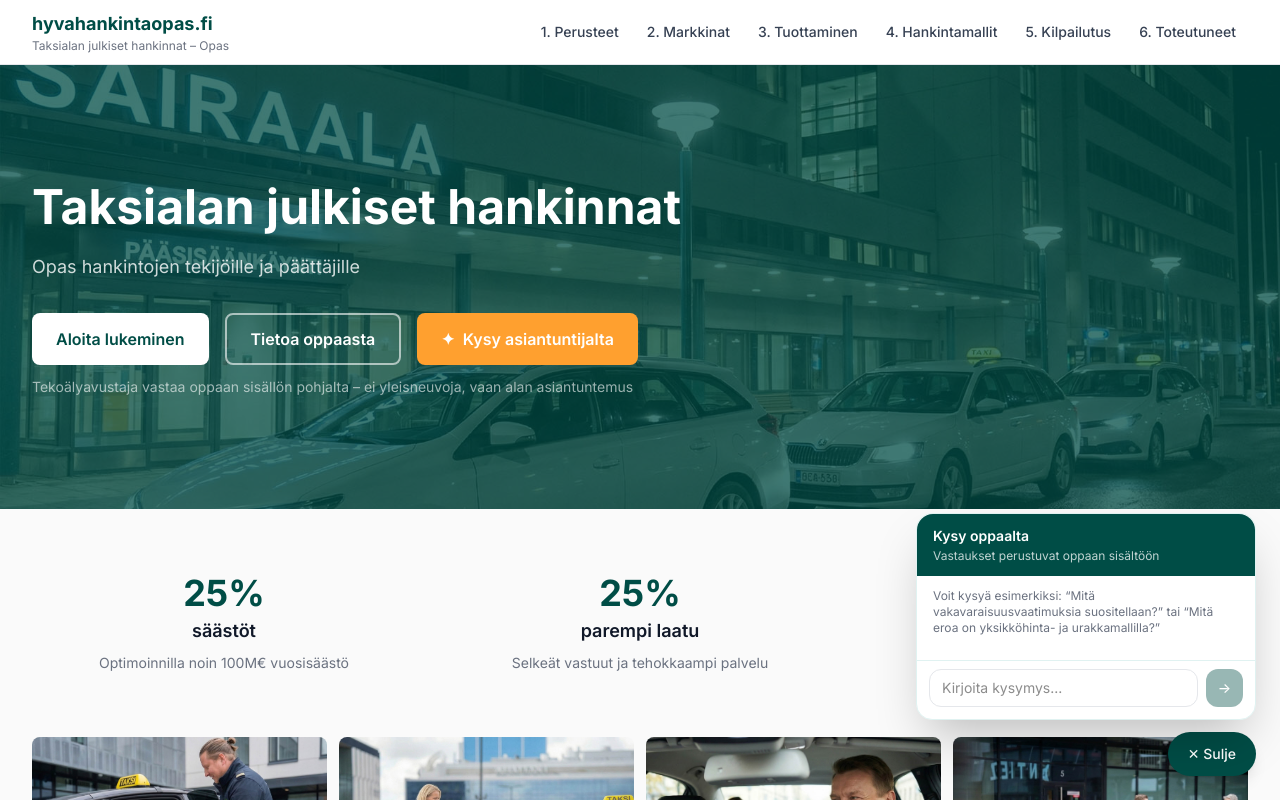
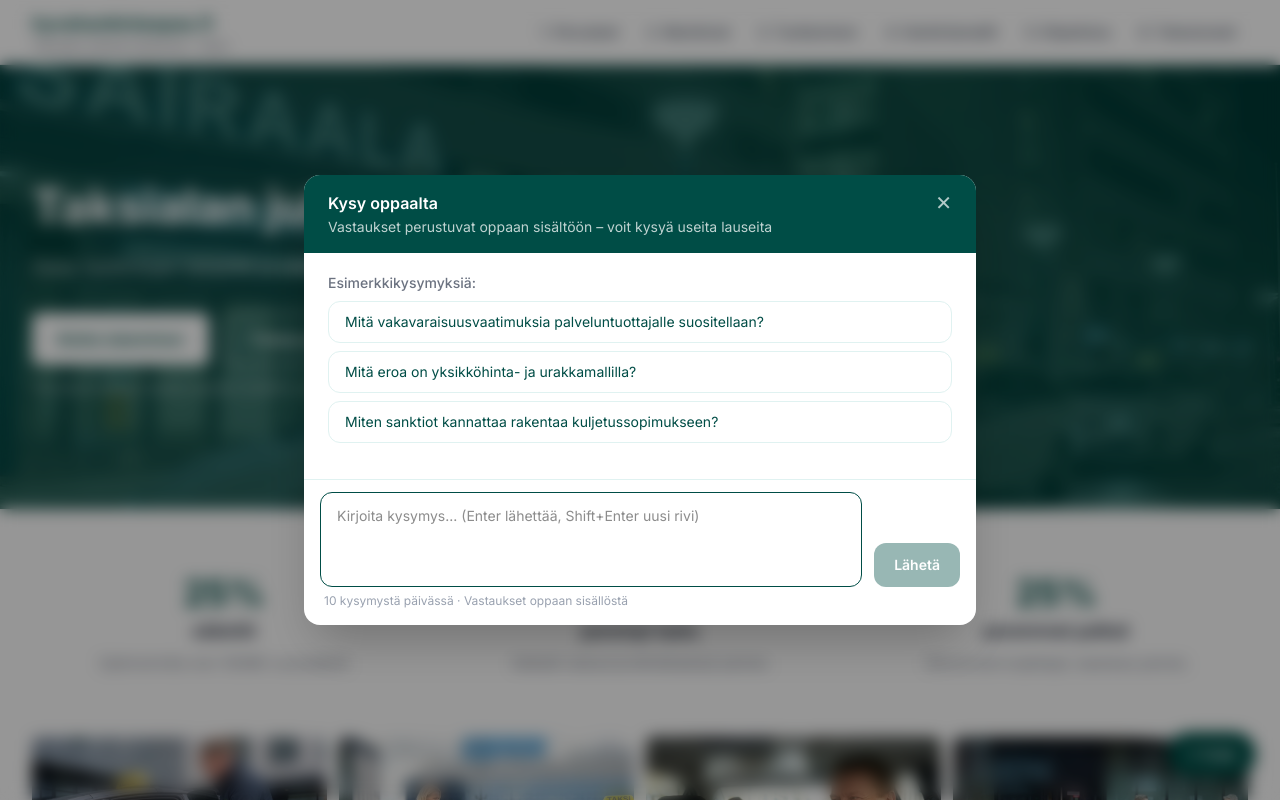
Before and after one commit to tuomohalminen-blip/hyvahankintaopas, a Next.js app: page / in a window 1280 px wide. Both pictures are taken after a click on the button "💬 Kysy oppaalta". Shown: the top 800 px of the page. Built offline with nearby package versions, Linux system fonts and the light colour scheme.

Commit message:
Ask widget: centered modal with textarea, example questions, Esc to close

```diff
--- a/app/components/AskWidget.tsx
+++ b/app/components/AskWidget.tsx
@@ -13,15 +13,26 @@ export default function AskWidget() {
   const [input, setInput] = useState("")
   const [loading, setLoading] = useState(false)
   const bottomRef = useRef<HTMLDivElement>(null)
+  const textareaRef = useRef<HTMLTextAreaElement>(null)
 
   useEffect(() => {
-    if (open) bottomRef.current?.scrollIntoView({ behavior: "smooth" })
+    if (open) {
+      bottomRef.current?.scrollIntoView({ behavior: "smooth" })
+      setTimeout(() => textareaRef.current?.focus(), 50)
+    }
   }, [messages, open])
 
   useEffect(() => {
     const handler = () => setOpen(true)
     document.addEventListener("open-ask-widget", handler)
     return () => document.removeEventListener("open-ask-widget", handler)
+  }, [])
+
+  // Close on Escape
+  useEffect(() => {
+    const handler = (e: KeyboardEvent) => { if (e.key === "Escape") setOpen(false) }
+    document.addEventListener("keydown", handler)
+    return () => document.removeEventListener("keydown", handler)
   }, [])
 
   async function send() {
@@ -62,64 +73,95 @@ export default function AskWidget() {
         <span>{open ? "✕ Sulje" : "💬 Kysy oppaalta"}</span>
       </button>
 
-      {/* Chat panel */}
+      {/* Modal overlay */}
       {open && (
-        <div className="fixed bottom-20 right-6 z-50 w-[340px] max-w-[calc(100vw-2rem)] bg-white rounded-2xl shadow-2xl border border-[#E0F2F1] flex flex-col" style={{ maxHeight: "70vh" }}>
+        <div
+          className="fixed inset-0 z-50 flex items-center justify-center p-4 bg-black/40 backdrop-blur-sm"
+          onClick={(e) => { if (e.target === e.currentTarget) setOpen(false) }}
+        >
+          <div className="bg-white rounded-2xl shadow-2xl w-full max-w-2xl flex flex-col" style={{ maxHeight: "80vh" }}>
+
             {/* Header */}
-          <div className="bg-[#004D46] text-white px-4 py-3 rounded-t-2xl">
-            <p className="font-semibold text-sm">Kysy oppaalta</p>
-            <p className="text-xs opacity-75 mt-0.5">Vastaukset perustuvat oppaan sisältöön</p>
+            <div className="bg-[#004D46] text-white px-6 py-4 rounded-t-2xl flex items-start justify-between">
+              <div>
+                <p className="font-semibold text-base">Kysy oppaalta</p>
+                <p className="text-sm opacity-75 mt-0.5">Vastaukset perustuvat oppaan sisältöön – voit kysyä useita lauseita</p>
+              </div>
+              <button onClick={() => setOpen(false)} className="text-white/70 hover:text-white text-xl leading-none ml-4 mt-0.5">✕</button>
             </div>
 
             {/* Messages */}
-          <div className="flex-1 overflow-y-auto px-4 py-3 space-y-3 text-sm">
+            <div className="flex-1 overflow-y-auto px-6 py-5 space-y-4 text-sm">
               {messages.length === 0 && (
-              <p className="text-[#6b7280] text-xs">
-                Voit kysyä esimerkiksi: &ldquo;Mitä vakavaraisuusvaatimuksia suositellaan?&rdquo; tai &ldquo;Mitä eroa on yksikköhinta- ja urakkamallilla?&rdquo;
-              </p>
+                <div className="space-y-2">
+                  <p className="text-[#6b7280] text-sm font-medium">Esimerkkikysymyksiä:</p>
+                  {[
+                    "Mitä vakavaraisuusvaatimuksia palveluntuottajalle suositellaan?",
+                    "Mitä eroa on yksikköhinta- ja urakkamallilla?",
+                    "Miten sanktiot kannattaa rakentaa kuljetussopimukseen?",
+                  ].map((ex) => (
+                    <button
+                      key={ex}
+                      onClick={() => setInput(ex)}
+                      className="block w-full text-left px-4 py-2.5 rounded-xl border border-[#E0F2F1] text-[#004D46] hover:bg-[#E0F2F1] transition-colors text-sm"
+                    >
+                      {ex}
+                    </button>
+                  ))}
+                </div>
               )}
               {messages.map((m, i) => (
-              <div key={i} className={m.role === "user" ? "text-right" : "text-left"}>
-                <span
+                <div key={i} className={m.role === "user" ? "flex justify-end" : "flex justify-start"}>
+                  <div
                     className={
                       m.role === "user"
-                      ? "inline-block bg-[#004D46] text-white rounded-2xl rounded-tr-sm px-3 py-2 max-w-[85%]"
-                      : "inline-block bg-[#E0F2F1] text-[#004D46] rounded-2xl rounded-tl-sm px-3 py-2 max-w-[85%] whitespace-pre-wrap"
+                        ? "bg-[#004D46] text-white rounded-2xl rounded-tr-sm px-4 py-3 max-w-[80%] whitespace-pre-wrap"
+                        : "bg-[#E0F2F1] text-[#004D46] rounded-2xl rounded-tl-sm px-4 py-3 max-w-[80%] whitespace-pre-wrap leading-relaxed"
                     }
                   >
                     {m.text}
-                </span>
+                  </div>
                 </div>
               ))}
               {loading && (
-              <div className="text-left">
-                <span className="inline-block bg-[#E0F2F1] text-[#004D46] rounded-2xl rounded-tl-sm px-3 py-2">
-                  <span className="animate-pulse">···</span>
-                </span>
+                <div className="flex justify-start">
+                  <div className="bg-[#E0F2F1] text-[#004D46] rounded-2xl rounded-tl-sm px-4 py-3">
+                    <span className="animate-pulse text-lg tracking-widest">···</span>
+                  </div>
                 </div>
               )}
               <div ref={bottomRef} />
             </div>
 
             {/* Input */}
-          <div className="px-3 pb-3 pt-2 border-t border-[#E0F2F1] flex gap-2">
-            <input
-              type="text"
+            <div className="px-4 pb-4 pt-3 border-t border-[#E0F2F1]">
+              <div className="flex gap-3 items-end">
+                <textarea
+                  ref={textareaRef}
                   value={input}
                   onChange={(e) => setInput(e.target.value)}
-              onKeyDown={(e) => e.key === "Enter" && send()}
-              placeholder="Kirjoita kysymys..."
-              className="flex-1 border border-gray-200 rounded-xl px-3 py-2 text-sm focus:outline-none focus:border-[#004D46]"
-              maxLength={500}
+                  onKeyDown={(e) => {
+                    if (e.key === "Enter" && !e.shiftKey) {
+                      e.preventDefault()
+                      send()
+                    }
+                  }}
+                  placeholder="Kirjoita kysymys... (Enter lähettää, Shift+Enter uusi rivi)"
+                  className="flex-1 border border-gray-200 rounded-xl px-4 py-3 text-sm focus:outline-none focus:border-[#004D46] resize-none leading-relaxed"
+                  rows={3}
+                  maxLength={1000}
                   disabled={loading}
                 />
                 <button
                   onClick={send}
                   disabled={loading || !input.trim()}
-              className="bg-[#004D46] text-white rounded-xl px-3 py-2 text-sm font-medium disabled:opacity-40 hover:bg-[#006B5E] transition-colors"
+                  className="bg-[#004D46] text-white rounded-xl px-5 py-3 text-sm font-semibold disabled:opacity-40 hover:bg-[#006B5E] transition-colors self-end"
                 >
-              →
+                  Lähetä
                 </button>
+              </div>
+              <p className="text-xs text-gray-400 mt-1.5 px-1">10 kysymystä päivässä · Vastaukset oppaan sisällöstä</p>
+            </div>
           </div>
         </div>
       )}
```
Lines whose indentation alone changed are shown as unchanged.
